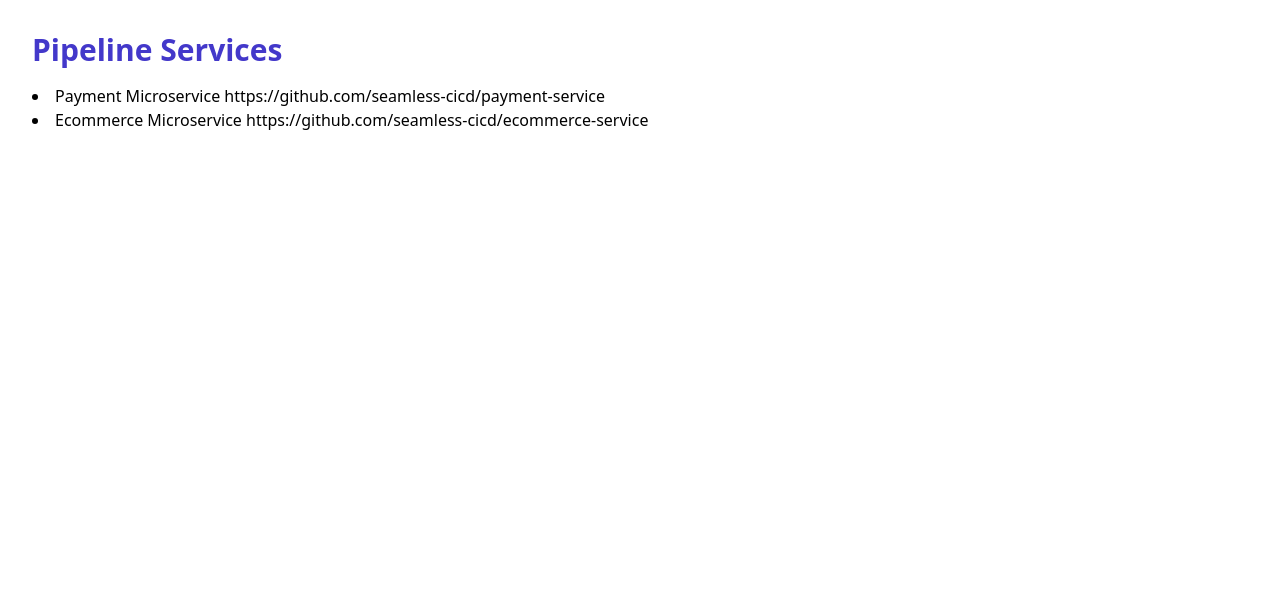
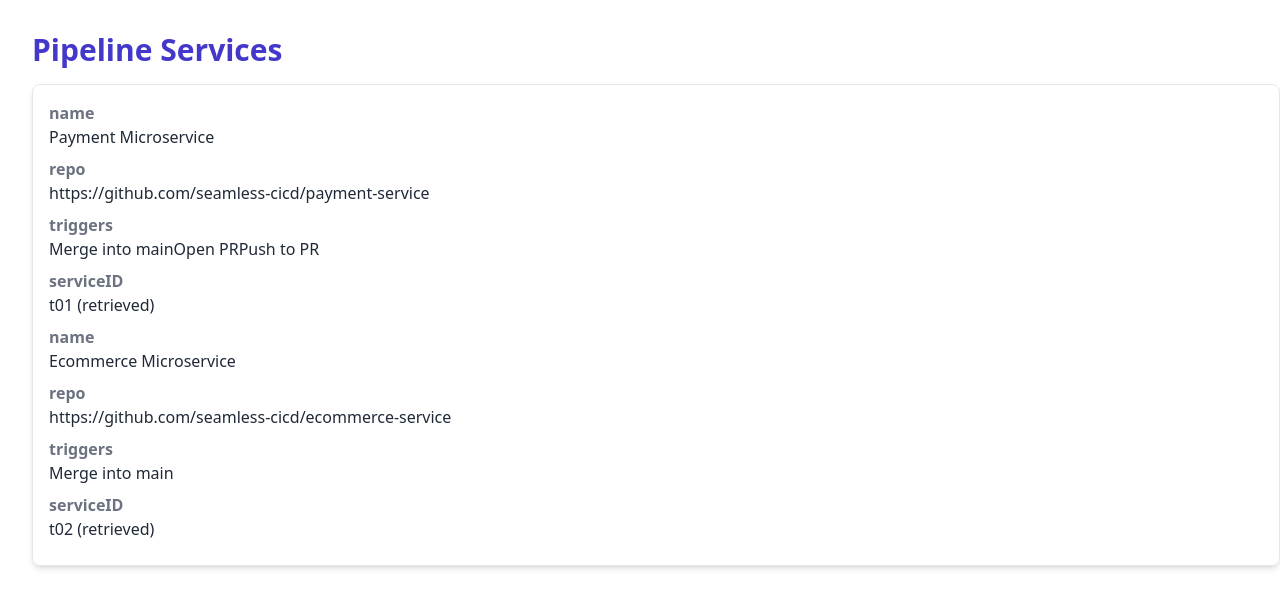
Before and after one commit to seamless-cicd/seamless-frontend, a React (Vite) app: page /services in a window 1280 px wide. Shown: the top 608 px of the page. Built offline with nearby package versions, Linux system fonts and the light colour scheme.

Commit message:
feat: basic style for services
- basic style added for services
- this is a starting point, needs refactoring

```diff
--- a/src/components/Services.tsx
+++ b/src/components/Services.tsx
@@ -37,9 +37,27 @@ const Services = () => {
   return (
     <div className="mt-8 ml-8">
       <h2 className="text-3xl text-indigo-700 font-extrabold mb-4">Pipeline Services</h2>
+      {/* {services.map(service => {
+        return <li key={service.serviceID}>{service.name} {service.repo}</li>
+      })} */}
+
+
+
+    <div className="border rounded-lg shadow-md p-4">
       {services.map(service => {
-        return <li key={service.serviceID}>{service.name} {service.repo}</li>
+        return Object.entries(service).map(([key, value]) => {
+          return (
+            <div className="mb-2" key={key}>
+            <div className="text-gray-500 font-bold">{key}</div>
+            <div className="text-gray-800">{value}</div>
+            </div>
+          )
+        })
+
+
       })}
+    </div>
+
     </div>
   )
 }
```
